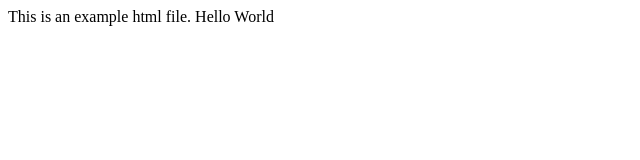
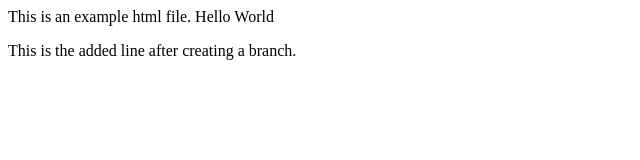
Before and after one commit to tuladhar07/Nhujaw-, a plain HTML site: page index.html in a window 1280 px wide. Shown: the whole page, without its empty margins (0-640 px from the left). Drawn offline with Linux system fonts and the light colour scheme.

Commit message:
Update index.html

```diff
--- a/index.html
+++ b/index.html
@@ -7,5 +7,6 @@
 This is an example html file.
 Hello World
 </p>
+  <p> This is the added line after creating a branch.</p>
 </body1>
 </html>
```
